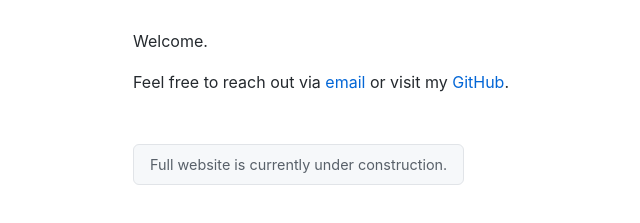
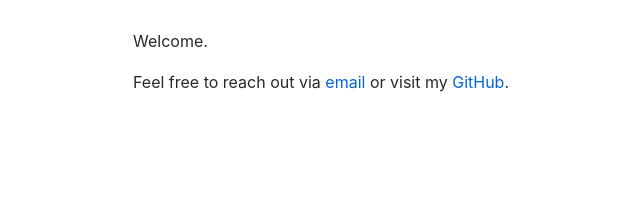
Before and after one commit to ahooncho/ahooncho.github.io, a plain HTML site: page index.html in a window 1280 px wide. Shown: the part 297-520 px from the top of the page, without its empty margins (207-847 px from the left). Drawn offline with Linux system fonts and the light colour scheme.

Commit message:
Remove construction status message from index.html
Removed the status message indicating the website is under construction.

```diff
--- a/index.html
+++ b/index.html
@@ -56,8 +56,5 @@
     <p>Welcome.</p>
     <p>Feel free to reach out via <a href="mailto:ahooncho@postech.ac.kr">email</a> or visit my <a href="https://github.com/ahooncho" target="_blank">GitHub</a>.</p>
 
-    <div class="status">
-        Full website is currently under construction.
-    </div>
 </body>
 </html>
```
